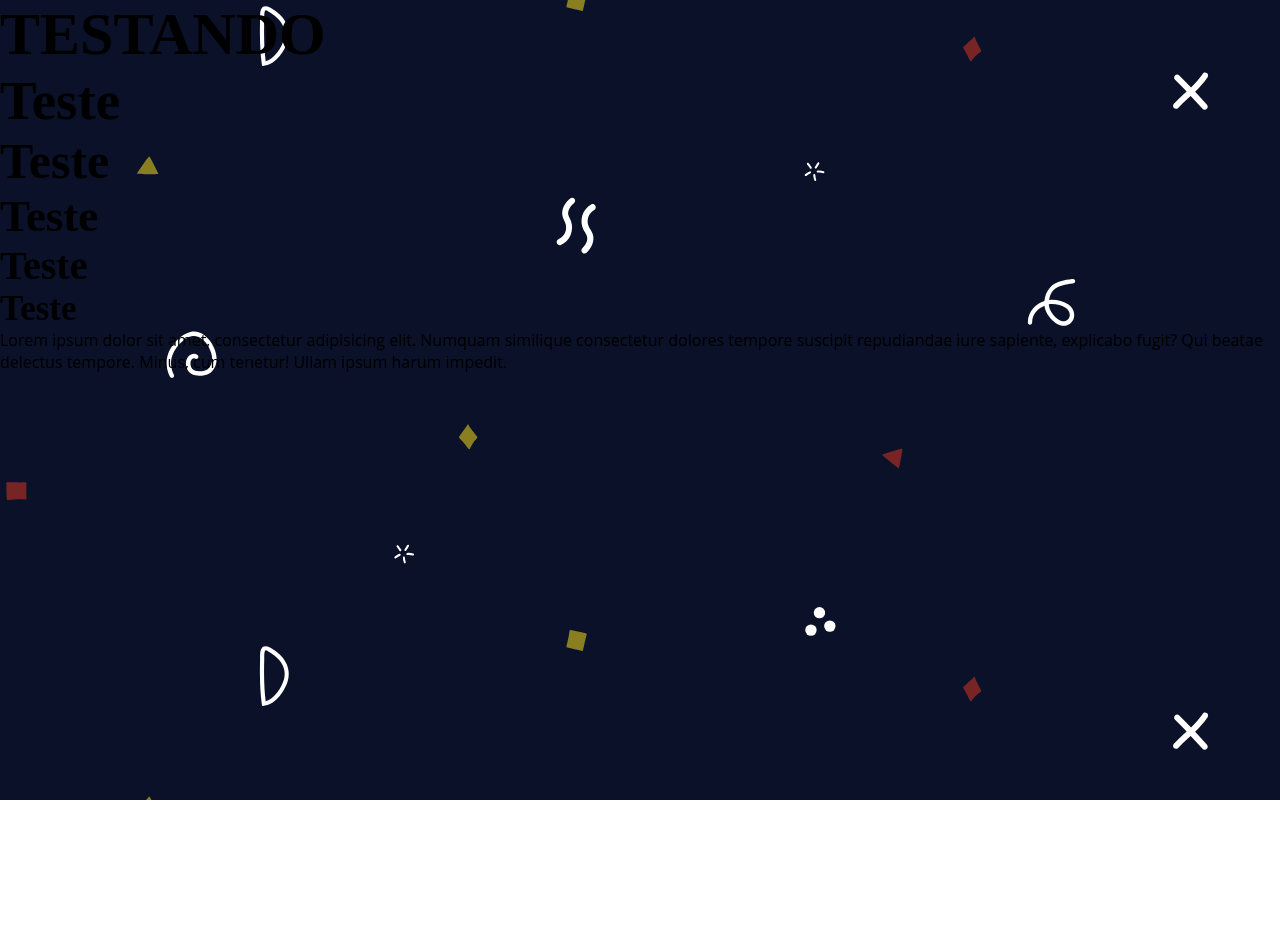
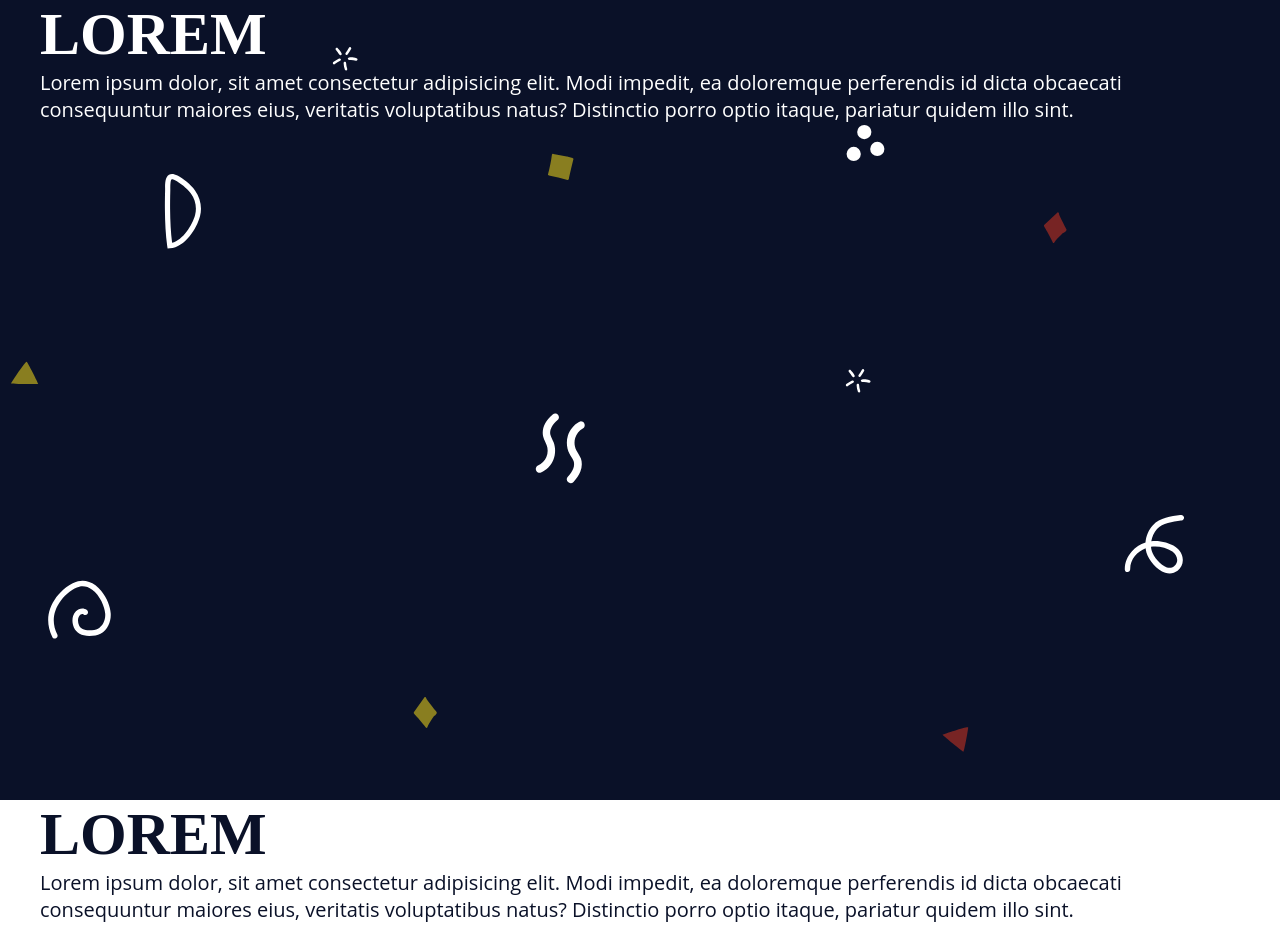
Before and after one commit to LeoPortasio/landing_page, a plain HTML site: page index.html in a window 1280 px wide. Before the commit the page ends 800 px from the top, so only its background shows below. Drawn offline with Linux system fonts and the light colour scheme.

Commit message:
criaçao da estrutura

```diff
--- a/assets/css/style.css
+++ b/assets/css/style.css
@@ -1,3 +1,8 @@
+:root {
+    --primary-color: #0A1128;
+    --white-color: #fff;
+}
+
 * {
     margin: 0;
     padding: 0;
@@ -9,11 +14,8 @@ html {
 
 body {
     font-family: 'Open Sans', sans-serif;
-    font-size: 1.6rem;
-    background-image: url('/assets/img/main_bg.svg');
-    background-size: cover;
-    background-position: center center;
-
+    font-size: 2rem;
+    color: var(--primary-color);
 }
 
 h1, h2, h3, h4, h5, h6 {
@@ -44,3 +46,23 @@ h5 {
 h6 {
     font-size: 3.5rem;
 }
+
+.white-bg {
+    background: var(--white-color);
+}
+
+.main-bg {
+    background-image: url('/assets/img/main_bg.svg');
+    background-size: cover;
+    background-position: center center;
+    color: var(--white-color);
+}
+
+.main-content {
+    max-width: 1200px;
+    margin: 0 auto;
+}
+
+.sections {
+    min-height: 100vh;
+}
--- a/index.html
+++ b/index.html
@@ -12,15 +12,24 @@
 </head>
 
 <body>
-    <h1>Testando</h1>
-    <h2>Teste</h2>
-    <h3>Teste</h3>
-    <h4>Teste</h4>
-    <h5>Teste</h5>
-    <h6>Teste</h6>
-    <p>Lorem ipsum dolor sit amet, consectetur adipisicing elit. Numquam similique consectetur dolores tempore suscipit
-        repudiandae iure sapiente, explicabo fugit? Qui beatae delectus tempore. Minus, cum tenetur! Ullam ipsum harum
-        impedit.</p>
+    <section class="main-bg sections">
+        <div class="main-content">
+            <h1>Lorem</h1>
+            <p>Lorem ipsum dolor, sit amet consectetur adipisicing elit. Modi impedit, ea doloremque perferendis id
+                dicta obcaecati consequuntur maiores eius, veritatis voluptatibus natus? Distinctio porro optio itaque,
+                pariatur quidem illo sint.</p>
+
+        </div>
+    </section>
+    <section class="white-bg sections">
+        <div class="main-content">
+            <h1>Lorem</h1>
+            <p>Lorem ipsum dolor, sit amet consectetur adipisicing elit. Modi impedit, ea doloremque perferendis id
+                dicta obcaecati consequuntur maiores eius, veritatis voluptatibus natus? Distinctio porro optio itaque,
+                pariatur quidem illo sint.</p>
+
+        </div>
+    </section>
 </body>
 
 </html>
```
